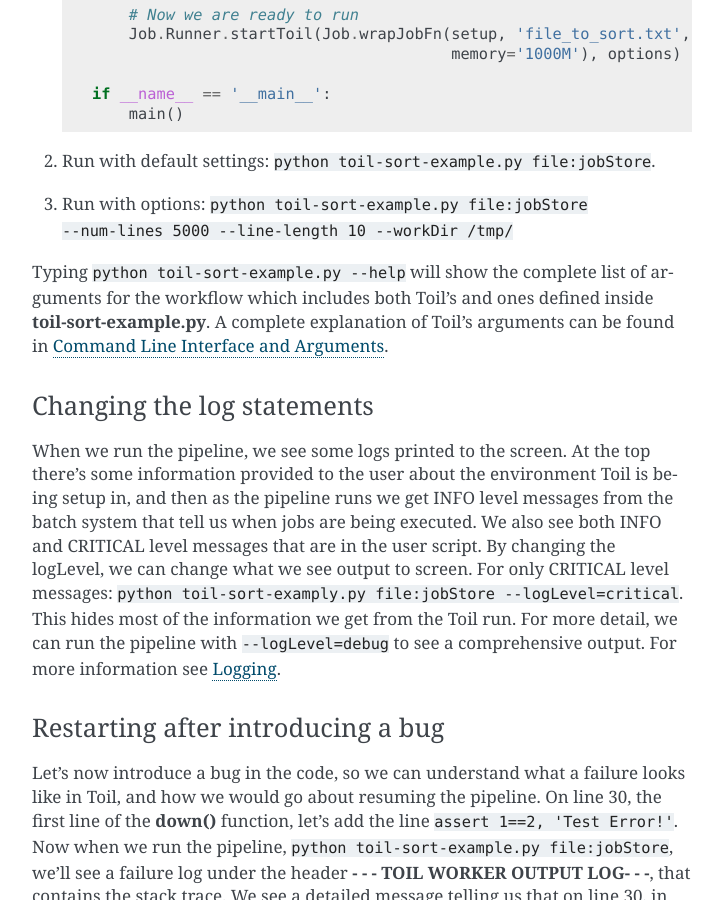
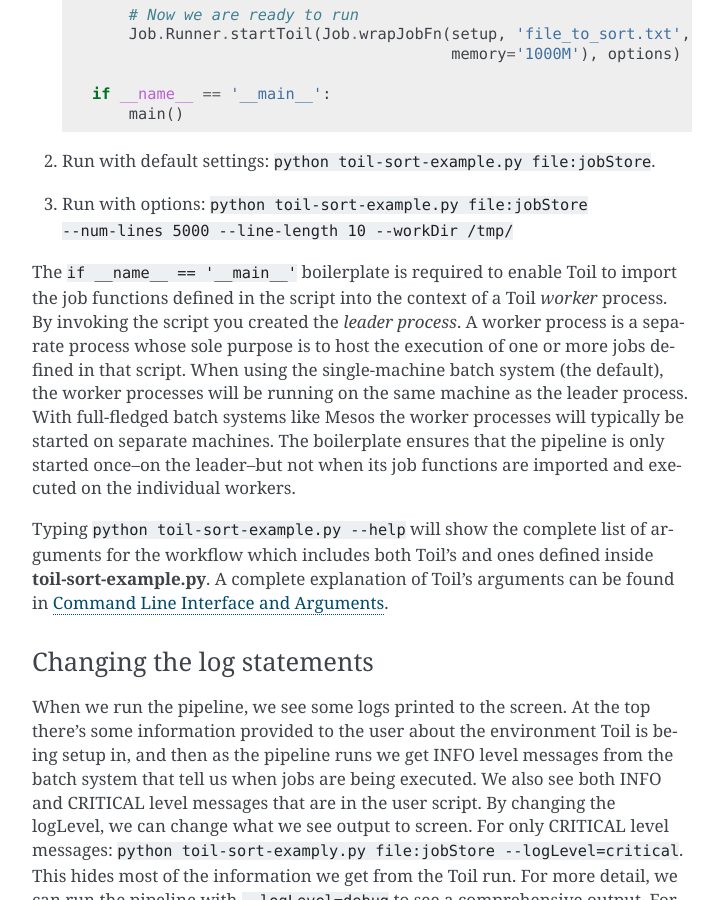
Before and after one commit to DataBiosphere/toil, a Sphinx documentation site: the page built from docs/running.rst, in a window 1280 px wide and 900 px high, scrolled down 4696 px. Shown: the whole window, without its empty margins (388-1111 px from the left). Built offline with Sphinx 7.4.7, drawn with Linux system fonts in a browser that asks for light colours; pages that are not in the unit, such as notebooks, are missing from menus; the version number could not be read and is left out.

Commit message:
Document __name__ == '__main__' boilerplate in user scripts (resolves #617)

```diff
--- a/docs/running.rst
+++ b/docs/running.rst
@@ -242,6 +242,15 @@ that performs merge-sort on a temporary file.
 2. Run with default settings: ``python toil-sort-example.py file:jobStore``.
 3. Run with options: ``python toil-sort-example.py file:jobStore --num-lines 5000 --line-length 10 --workDir /tmp/``
 
+The ``if __name__ == '__main__'`` boilerplate is required to enable Toil to import the job
+functions defined in the script into the context of a Toil *worker* process. By invoking the script
+you created the *leader process*. A worker process is a separate process whose sole purpose is to
+host the execution of one or more jobs defined in that script. When using the single-machine batch
+system (the default), the worker processes will be running on the same machine as the leader
+process. With full-fledged batch systems like Mesos the worker processes will typically be started
+on separate machines. The boilerplate ensures that the pipeline is only started once–on the
+leader–but not when its job functions are imported and executed on the individual workers.
+
 Typing ``python toil-sort-example.py --help`` will show the complete list of arguments for the workflow which includes
 both Toil's and ones defined inside **toil-sort-example.py**.  A complete explanation of Toil's arguments can be found
 in :ref:`commandRef`.
```
